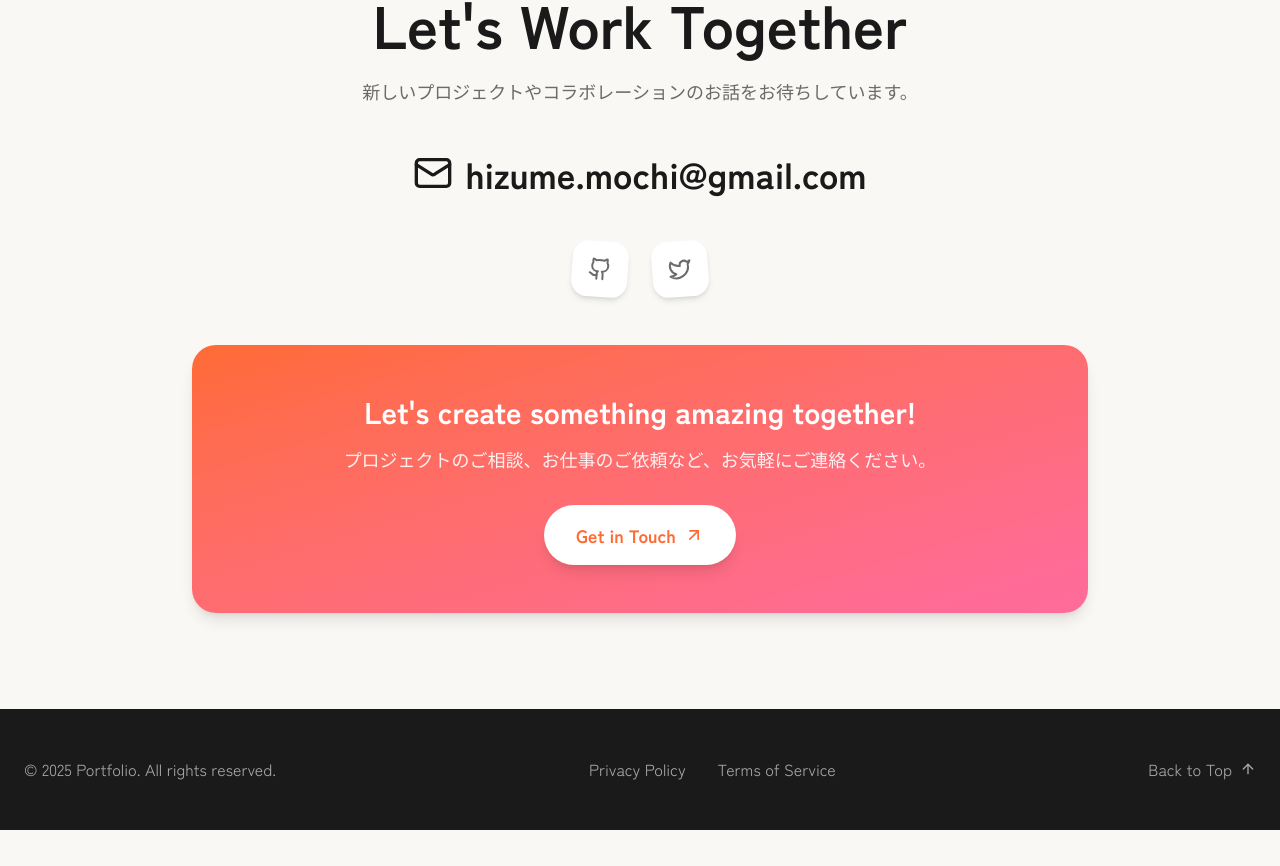
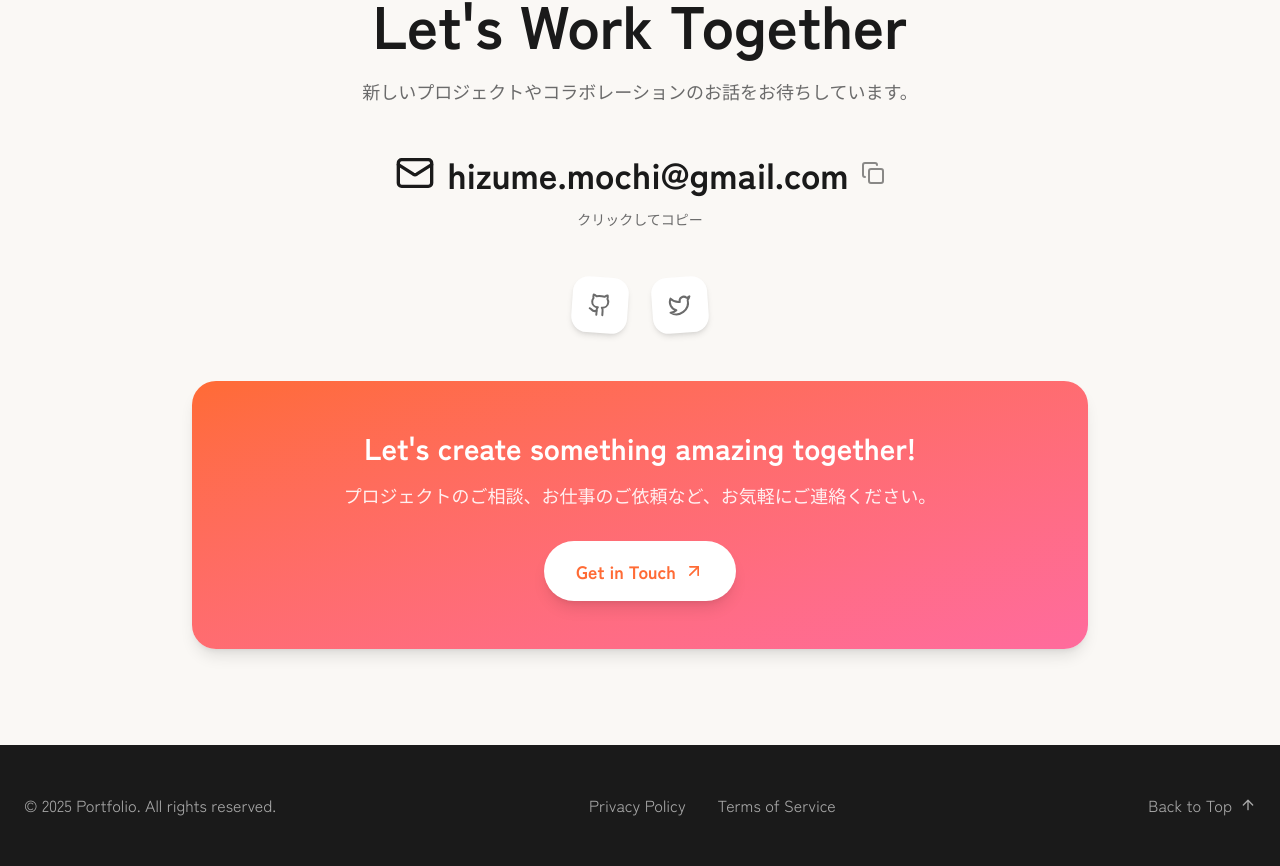
Before and after one commit to HizumeKazushi/portfolio, a Next.js app: page / in a window 1280 px wide. Shown: the part 3144-4010 px from the top of the page. Before the commit the page ends 3974 px from the top, so only its background shows below. Built offline with nearby package versions, Linux system fonts and the light colour scheme.

Commit message:
add:readme,copybutton

```diff
--- a/components/Contact.tsx
+++ b/components/Contact.tsx
@@ -1,8 +1,23 @@
+'use client';
+
 import { portfolioData } from '@/data/portfolio';
-import { Mail, ArrowUpRight } from 'lucide-react';
+import { Mail, ArrowUpRight, Check, Copy } from 'lucide-react';
 import { getIcon } from '@/lib/icons';
+import { useState } from 'react';
 
 export default function Contact() {
+  const [copied, setCopied] = useState(false);
+
+  const copyEmail = async () => {
+    try {
+      await navigator.clipboard.writeText(portfolioData.contact.email);
+      setCopied(true);
+      setTimeout(() => setCopied(false), 2000);
+    } catch (err) {
+      console.error('Failed to copy email:', err);
+    }
+  };
+
   return (
     <section id="contact" className="py-24 px-6 bg-cream dark:bg-[#1a1a1a] transition-colors duration-300">
       <div className="max-w-4xl mx-auto text-center">
@@ -17,14 +32,22 @@ export default function Contact() {
           </p>
         </div>
 
-        {/* Email - simplified */}
-        <a
-          href={`mailto:${portfolioData.contact.email}`}
-          className="inline-flex items-center gap-3 text-3xl md:text-4xl font-bold text-black dark:text-white hover:text-orange transition-all duration-500 mb-12 group"
+        {/* Email - Click to copy */}
+        <button
+          onClick={copyEmail}
+          className="inline-flex items-center gap-3 text-3xl md:text-4xl font-bold text-black dark:text-white hover:text-orange transition-all duration-500 mb-4 group cursor-pointer"
         >
           <Mail className="w-10 h-10 group-hover:scale-110 transition-transform duration-300" />
           <span>{portfolioData.contact.email}</span>
-        </a>
+          {copied ? (
+            <Check className="w-6 h-6 text-green-500" />
+          ) : (
+            <Copy className="w-6 h-6 opacity-50 group-hover:opacity-100 transition-opacity" />
+          )}
+        </button>
+        <p className="text-gray dark:text-gray-light text-sm mb-12">
+          {copied ? 'コピーしました！' : 'クリックしてコピー'}
+        </p>
 
         {/* Social Links with playful tilts */}
         <div className="flex justify-center gap-6 mb-12">
@@ -58,13 +81,17 @@ export default function Contact() {
               {portfolioData.contact.ctaDescription ||
                 'プロジェクトのご相談、お仕事のご依頼など、お気軽にご連絡ください。'}
             </p>
-            <a
-              href={`mailto:${portfolioData.contact.email}`}
+            <button
+              onClick={copyEmail}
               className="inline-flex items-center gap-2 bg-white text-orange px-8 py-4 rounded-full font-semibold text-lg hover:bg-black hover:text-white transition-all duration-500 shadow-lg hover:shadow-xl hover:scale-110 group"
             >
-              <span>{portfolioData.contact.ctaButton || 'Get in Touch'}</span>
-              <ArrowUpRight className="w-5 h-5 group-hover:translate-x-1 group-hover:-translate-y-1 transition-transform" />
-            </a>
+              <span>{copied ? 'コピーしました！' : portfolioData.contact.ctaButton || 'Get in Touch'}</span>
+              {copied ? (
+                <Check className="w-5 h-5" />
+              ) : (
+                <ArrowUpRight className="w-5 h-5 group-hover:translate-x-1 group-hover:-translate-y-1 transition-transform" />
+              )}
+            </button>
           </div>
         </div>
       </div>
```
Also changed, not shown: 1 other file (tests, documents, lock files or other folders).
